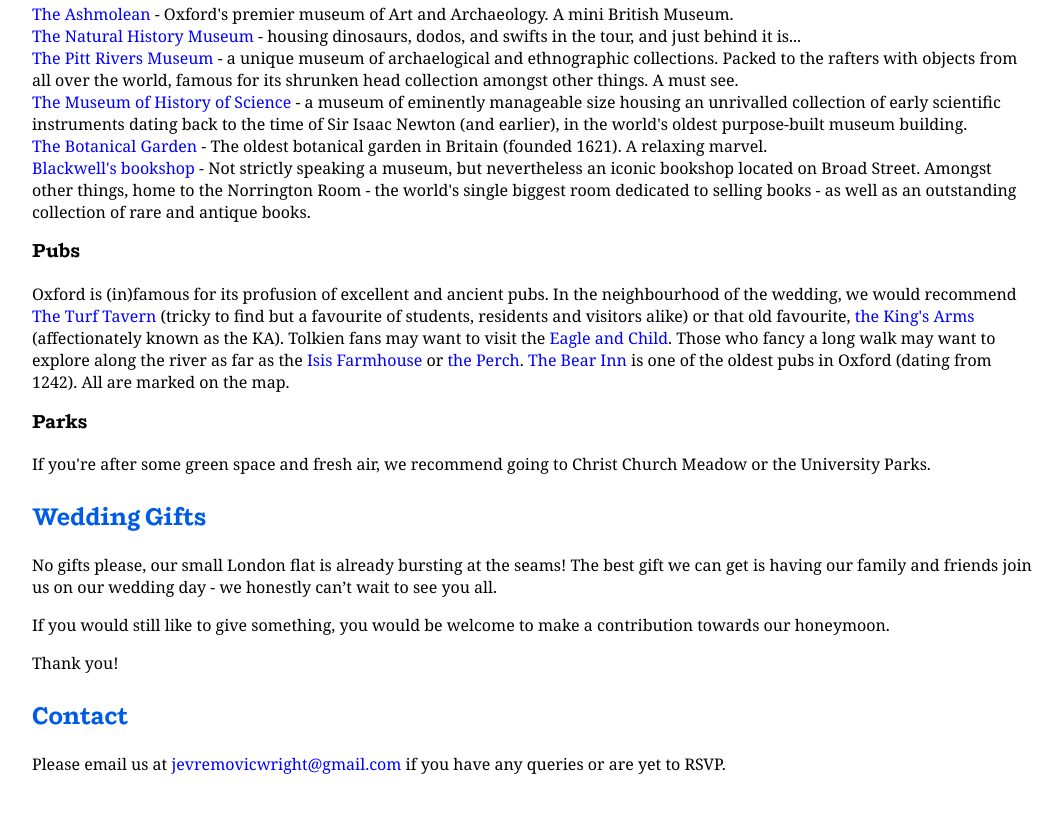
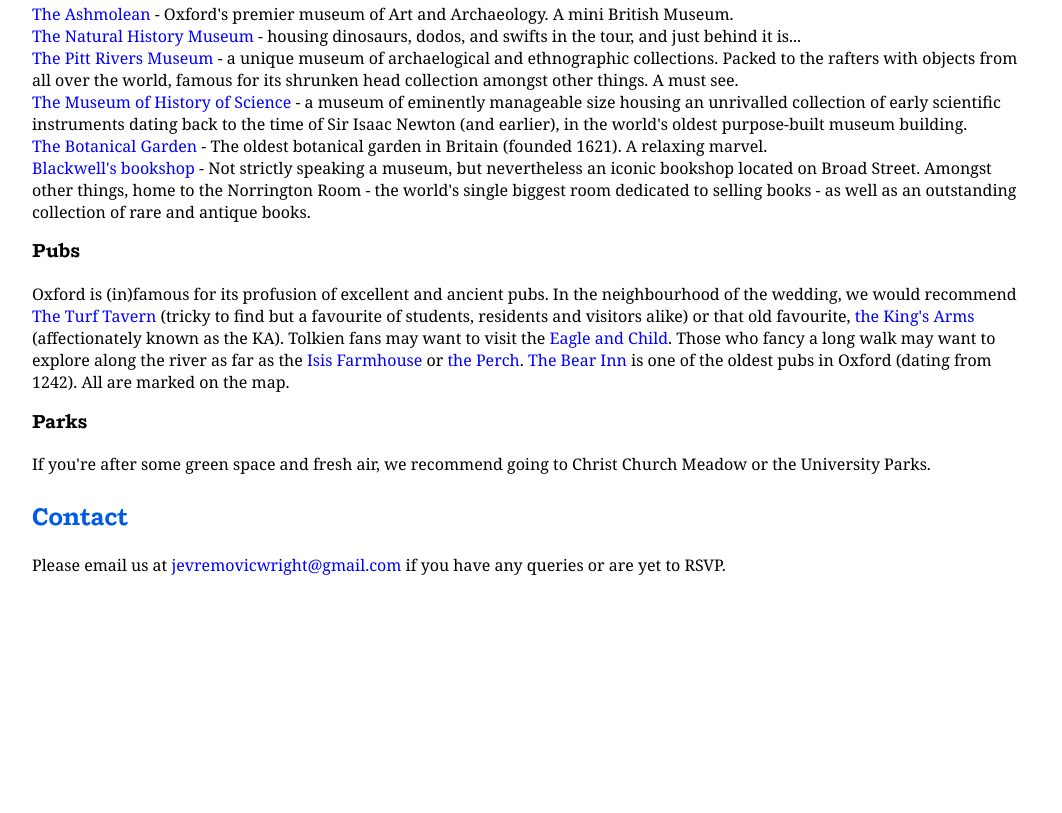
Before and after one commit to hannahivan/hannahivan.github.io, a plain HTML site: page index.html in a window 1280 px wide. Shown: the part 3236-4049 px from the top of the page, without its empty margins (108-1170 px from the left). After the commit the page ends 3862 px from the top, so only its background shows below. Drawn offline with Linux system fonts and the light colour scheme.

Commit message:
Update index.html

```diff
--- a/index.html
+++ b/index.html
@@ -151,13 +151,6 @@
       </section>
 
       <section>
-        <h2>Wedding Gifts</h2>
-        No gifts please, our small London flat is already bursting at the seams! The best gift we can get is having our family and friends join us on our wedding day - we honestly can’t wait to see you all.
-        <p>If you would still like to give something, you would be welcome to make a contribution towards our honeymoon.</p>
-        <p>Thank you!</p>
-      </section>
-
-      <section>
         <h2>Contact</h2>
         Please email us at <a href="mailto:jevremovicwright@gmail.com?Subject=Wedding" target="_blank">jevremovicwright@gmail.com</a> if you have any queries or are yet to RSVP.
       </section>
```
